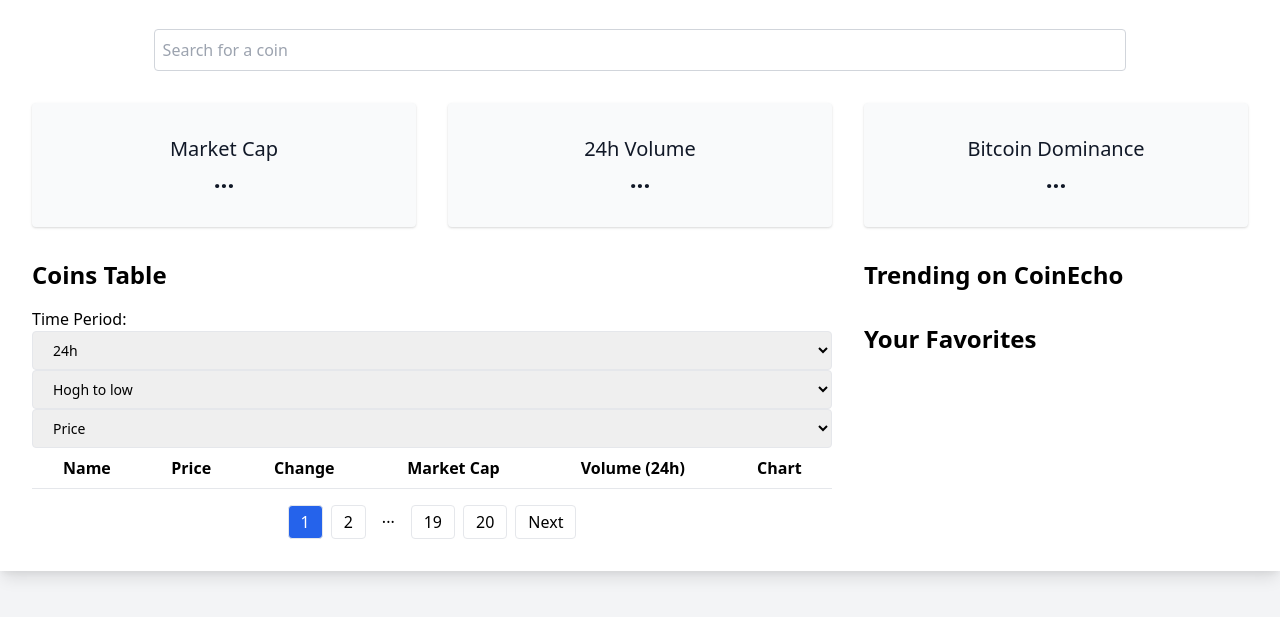
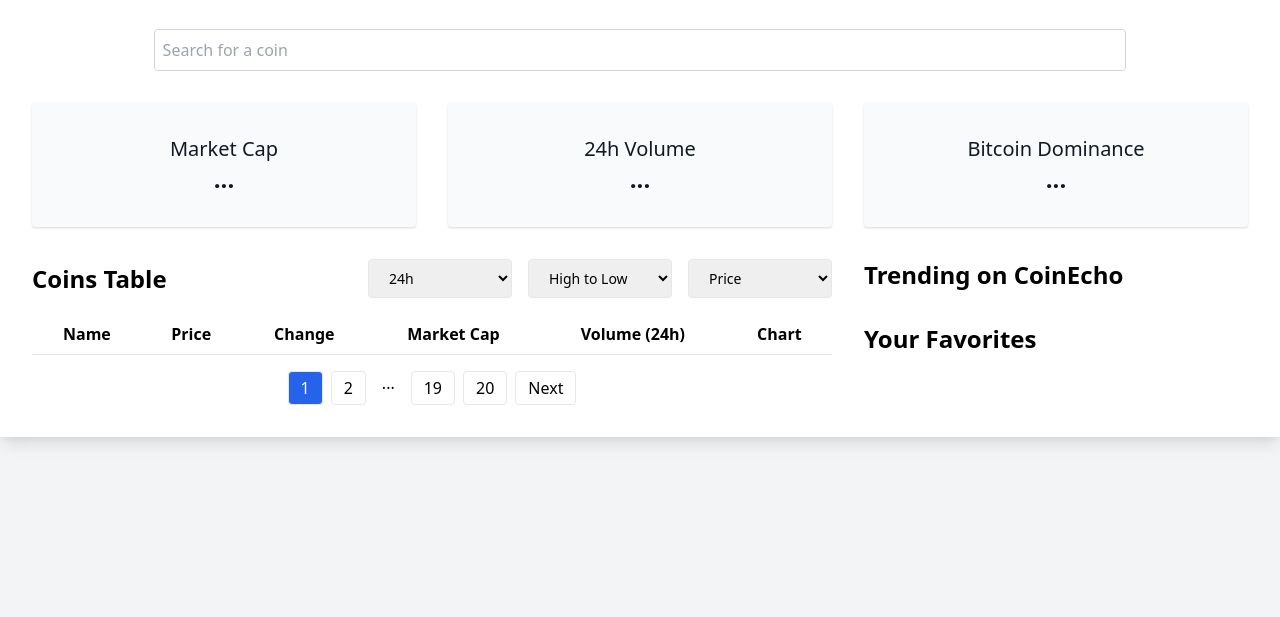
Before and after one commit to Sahilkatna0507/crypto, a website: page index.html in a window 1280 px wide. Shown: the part 327-944 px from the top of the page. After the commit the page ends 828 px from the top, so only its background shows below. Drawn offline with nearby package versions, Linux system fonts and the light colour scheme; no server answers.

Commit message:
Add filter style

```diff
--- a/index.html
+++ b/index.html
@@ -66,26 +66,30 @@
             </div>
             <div class="flex flex-wrap -mx-4">
                 <div class="w-full md:w-2/3 px-4 mb-8 md:mb-0">
-                    <h2 class="text-2xl font-bold mb-4">Coins Table</h2>
+                    <div class="flex flex-wrap items-center gap-4 mb-4">
+                        <!-- Heading - 40% -->
+                        <h2 class="w-full md:w-2/5 text-2xl font-bold">Coins Table</h2>
 
-        <label for="time-period">Time Period:</label>
-  <select id="time-period" class="px-4 py-2 border rounded text-sm w-full">
+                        <!-- Each dropdown - part of remaining 60% -->
+                        <select class="w-full md:w-auto flex-1 px-4 py-2 border rounded text-sm">
                             <option value="24h">24h</option>
                             <option value="3h">3h</option>
                             <option value="7d">7d</option>
                             <option value="30d">30d</option>
                         </select>
-     <select id="time-period" class="px-4 py-2 border rounded text-sm w-full">
-      <option value="24h">Hogh to low</option>
-      <option value="3h">Low to High</option>
-    </select>
-     <select id="time-period" class="px-4 py-2 border rounded text-sm w-full">
-      <option value="24h">Price</option>
-      <option value="3h">Change</option>
-      <option value="7d">Market Cap</option>
-      <option value="30d">Volume</option>
+
+                        <select class="w-full md:w-auto flex-1 px-4 py-2 border rounded text-sm">
+                            <option value="high-low">High to Low</option>
+                            <option value="low-high">Low to High</option>
                         </select>
 
+                        <select class="w-full md:w-auto flex-1 px-4 py-2 border rounded text-sm">
+                            <option value="price">Price</option>
+                            <option value="change">Change</option>
+                            <option value="market-cap">Market Cap</option>
+                            <option value="volume">Volume</option>
+                        </select>
+                    </div>
 
                     <div id="coins-table-container">
                         <table class="min-w-full bg-white">
```
Lines whose indentation alone changed are shown as unchanged.
